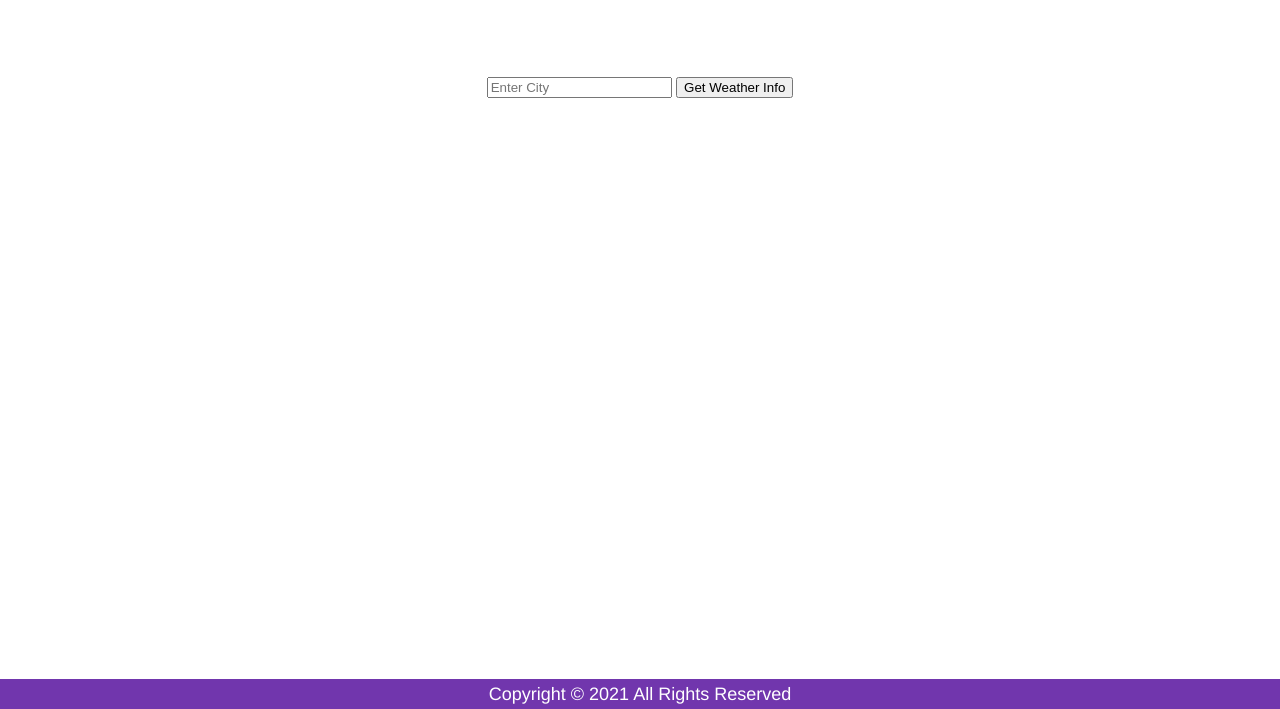
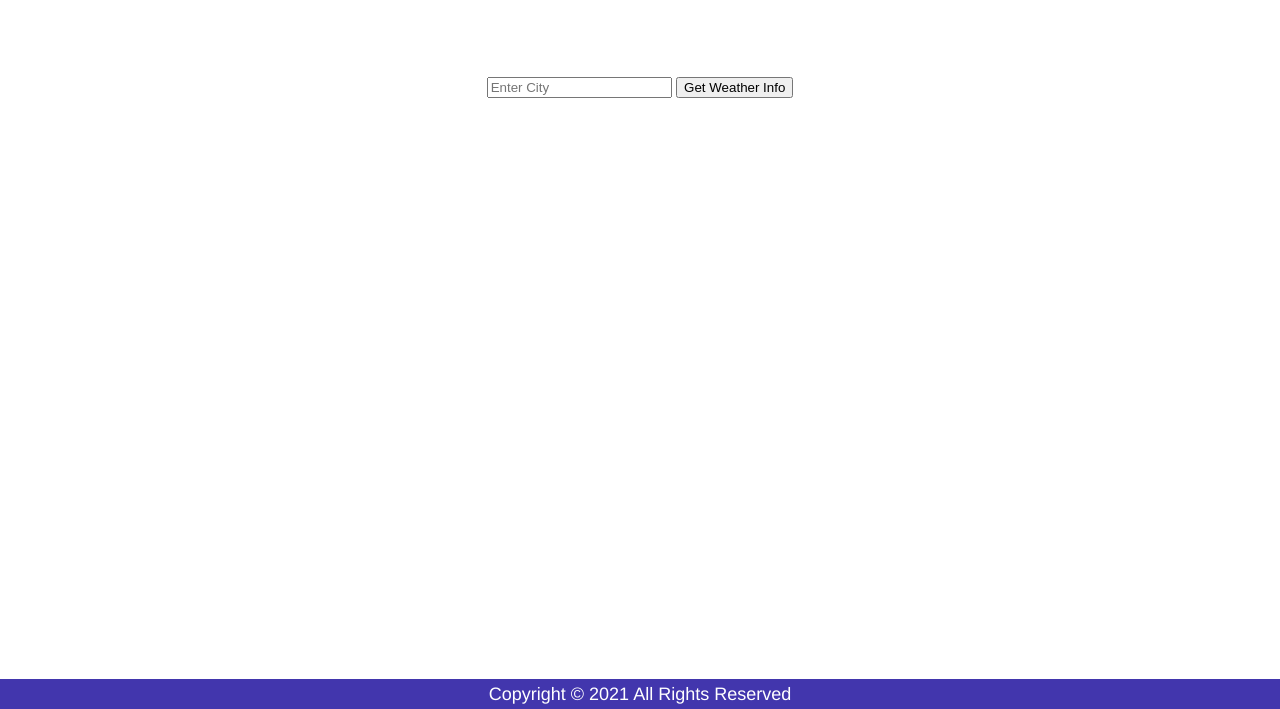
Before and after one commit to nwilltell27/weather-app-ajax, a plain HTML site: page index.html in a window 1280 px wide. Shown: the part 91-800 px from the top of the page. Drawn offline with nearby package versions, Linux system fonts and the light colour scheme.

Commit message:
wip: updates css

```diff
--- a/css/style.css
+++ b/css/style.css
@@ -16,7 +16,7 @@ header, footer {
     align-items: center;
     height: 50px;
     color: #fff;
-    background-color: #7136ad;
+    background-color: #4236ad;
 }
 
 header {
```
